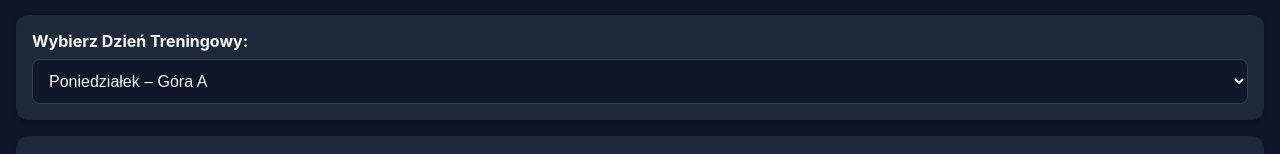
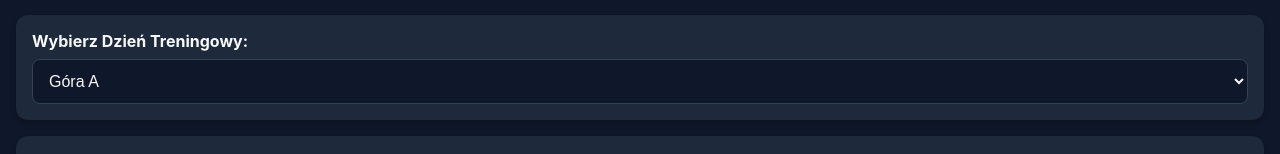
Before and after one commit to marekozajac-jpg/Trening, a plain HTML site: page index.html in a window 1280 px wide. Shown: the part 143-297 px from the top of the page. Drawn offline with nearby package versions, Linux system fonts and the light colour scheme.

Commit message:
07.10.2026.html

```diff
--- a/index.html
+++ b/index.html
@@ -238,10 +238,10 @@
         <div class="card">
             <label for="daySelect"><strong>Wybierz Dzień Treningowy:</strong></label>
             <select id="daySelect" onchange="loadDay()">
-                <option value="pon">Poniedziałek – Góra A</option>
-                <option value="wt">Wtorek – Dół A</option>
-                <option value="czw">Czwartek – Góra B</option>
-                <option value="pt">Piątek – Dół B</option>
+                <option value="pon">Góra A</option>
+                <option value="wt">Dół A</option>
+                <option value="czw">Góra B</option>
+                <option value="pt">Dół B</option>
             </select>
         </div>
 
```
